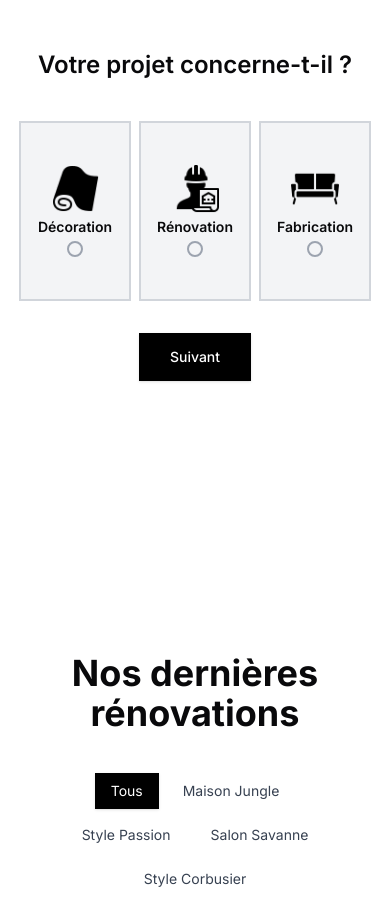
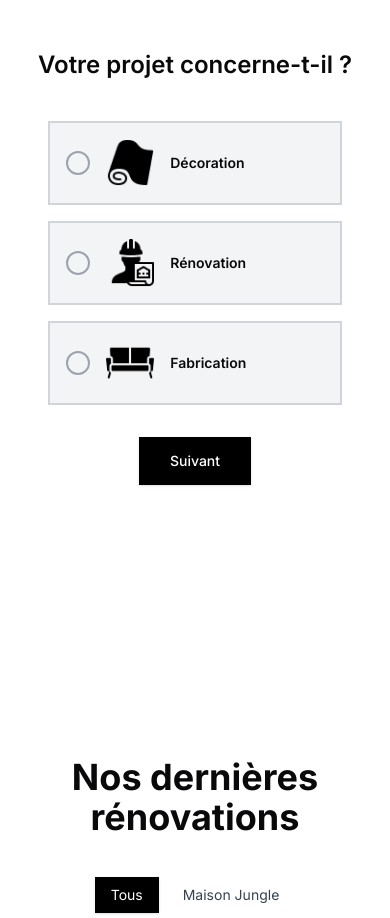
Before and after one commit to arnob92/millabartondesign, a Next.js app: page / in a window 390 px wide. Shown: the part 5780-6698 px from the top of the page. Built offline with nearby package versions, Linux system fonts and the light colour scheme.

Commit message:
quickquote step 1

```diff
--- a/src/components/QuickQuote.tsx
+++ b/src/components/QuickQuote.tsx
@@ -198,38 +198,72 @@ export default function QuickQuote() {
 
 {step === 1 && (
     <div className="text-center">
-        <h3 className="text-2xl md:text-3xl text-center lg:text-4xl font-semibold mt-16 mb-10">Votre projet concerne-t-il ?</h3>
-        <div className="flex justify-center md:justify-center mb-6 gap-2 md:gap-4 w-full px-4 md:px-0">
+        <h3 className="text-2xl md:text-3xl lg:text-4xl font-semibold mt-16 mb-10">Votre projet concerne-t-il ?</h3>
+
+        {/* Options Container - Horizontal on Mobile, Vertical on Desktop/Tablet */}
+        <div className="flex flex-col md:flex-row justify-center items-center mb-6 gap-4 md:gap-6 w-full px-4 md:px-0">
             {['Decoration', 'Renovation', 'Fabrication'].map((type) => (
                 <div
                     key={type}
-                    className={`border-2 p-2 md:p-8 cursor-pointer transition-all flex-shrink-0 h-[180px] w-[112px] md:h-[312px] md:w-[227px] ${
+                    className={`border-2 p-4 md:p-6 cursor-pointer transition-all w-full max-w-md md:w-auto md:max-w-none md:h-[312px] md:min-w-[227px] ${
                         formData.projectType === type
                             ? 'border-black bg-gray-50'
                             : 'border-gray-300 bg-gray-100'
                     }`}
                     onClick={() => handleRadioChange('projectType', type)}
                 >
-                    <div className="flex flex-col items-center justify-center h-full">
-                        <img
-                            src={`/images/quote/${type.toLowerCase()}.png`}
-                            alt={type}
-                            className="mb-1 md:mb-4 w-12 h-12 md:w-[120px] md:h-[120px]"
-                            style={{ objectFit: 'contain' }}
-                        />
-                        <p className="font-semibold text-sm md:text-base">
-                            {type === 'Decoration' ? 'Décoration' :
-                             type === 'Renovation' ? 'Rénovation' :
-                             'Fabrication'}
-                        </p>
-                        <div className="flex items-center justify-center mt-1 md:mt-2">
-                            <div className={`relative w-4 h-4 md:w-6 md:h-6 rounded-full border-2 flex items-center justify-center ${
+                    {/* Mobile: Horizontal Layout (Radio on Left + Icon + Text on Right) */}
+                    <div className="md:hidden flex items-center justify-between h-full gap-4">
+                        {/* Radio Button (Left) */}
+                        <div className="flex-shrink-0">
+                            <div className={`relative w-6 h-6 rounded-full border-2 flex items-center justify-center ${
                                 formData.projectType === type
                                     ? 'border-black'
                                     : 'border-gray-400'
                             }`}>
                                 {formData.projectType === type && (
-                                    <Check className="h-4 w-4 md:h-6 md:w-6 text-white bg-black rounded-full p-0.5" />
+                                    <Check className="h-6 w-6 text-white bg-black rounded-full p-0.5" />
+                                )}
+                            </div>
+                        </div>
+
+                        {/* Icon + Text (Right) */}
+                        <div className="flex items-center gap-4 flex-grow">
+                            <img
+                                src={`/images/quote/${type.toLowerCase()}.png`}
+                                alt={type}
+                                className="w-12 h-12"
+                                style={{ objectFit: 'contain' }}
+                            />
+                            <p className="font-semibold text-sm">
+                                {type === 'Decoration' ? 'Décoration' :
+                                 type === 'Renovation' ? 'Rénovation' :
+                                 'Fabrication'}
+                            </p>
+                        </div>
+                    </div>
+
+                    {/* Desktop/Tablet: Vertical Layout (Icon + Text + Radio) */}
+                    <div className="hidden md:flex flex-col items-center justify-center h-full">
+                        <img
+                            src={`/images/quote/${type.toLowerCase()}.png`}
+                            alt={type}
+                            className="mb-4 w-[120px] h-[120px]"
+                            style={{ objectFit: 'contain' }}
+                        />
+                        <p className="font-semibold text-base">
+                            {type === 'Decoration' ? 'Décoration' :
+                             type === 'Renovation' ? 'Rénovation' :
+                             'Fabrication'}
+                        </p>
+                        <div className="flex items-center justify-center mt-4">
+                            <div className={`relative w-6 h-6 rounded-full border-2 flex items-center justify-center ${
+                                formData.projectType === type
+                                    ? 'border-black'
+                                    : 'border-gray-400'
+                            }`}>
+                                {formData.projectType === type && (
+                                    <Check className="h-6 w-6 text-white bg-black rounded-full p-0.5" />
                                 )}
                             </div>
                         </div>
@@ -237,6 +271,7 @@ export default function QuickQuote() {
                 </div>
             ))}
         </div>
+
         <div className="flex justify-center mt-8">
             <Button
                 onClick={handleNext}
```
